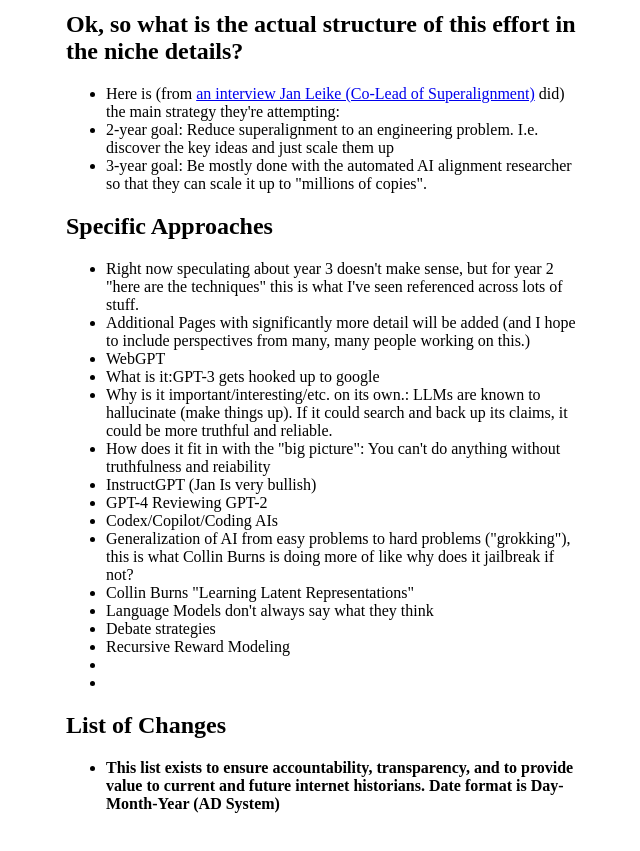
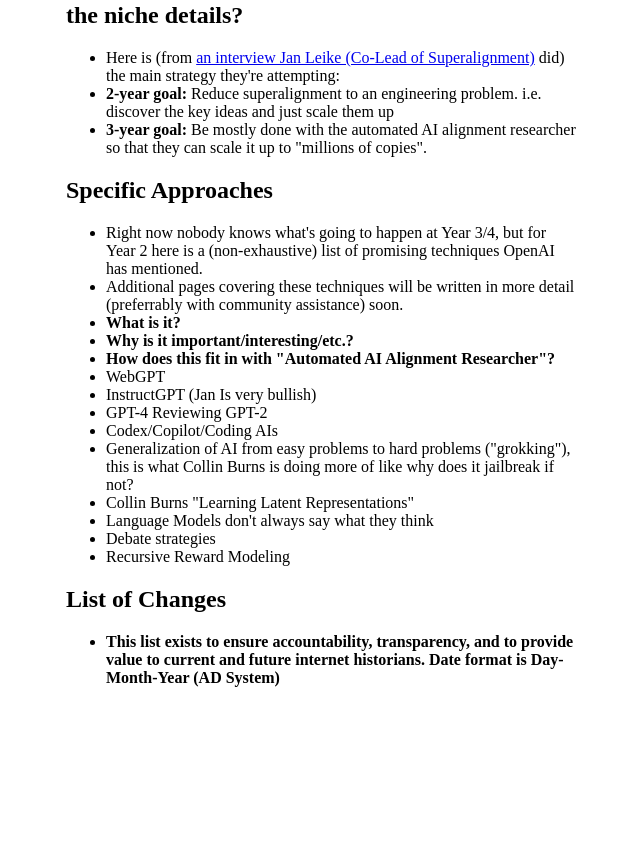
Before and after one commit to jrin771/scalablealignment, a plain HTML site: page index.html in a window 1280 px wide. Shown: the part 1919-2770 px from the top of the page, without its empty margins (382-1022 px from the left). After the commit the page ends 2647 px from the top, so only its background shows below. Drawn offline with Linux system fonts and the light colour scheme.

Commit message:
Update index.html

```diff
--- a/index.html
+++ b/index.html
@@ -46,7 +46,7 @@
     <li>OpenAI recently announced the formation of the <a href="https://openai.com/blog/introducing-superalignment">Superalignment team. </a></li>
     <li>Their mission is to solve the core technical challenges of superintelligence alignment in four years. </li>
     <li>Their approach is to build a roughly human-level automated alignment researcher that they can then scale up and use to iteratively align superintelligence. </li>
-    <li>This team is now Ilya Sutskever's main research focus and has 20% of OpenAI's compute. </li>
+    <li><b>This team is now Ilya Sutskever's main research focus and has 20% of OpenAI's compute.</b></li>
     <li>Despite a <a href="https://spectrum.ieee.org/the-alignment-problem-openai ">handful </a> of media <a href="https://techcrunch.com/2023/07/05/openai-is-forming-a-new-team-to-bring-superintelligent-ai-under-control/ ">attention</a>, I don't see many people talking about this right now. </li>
     <li>This is suprising to me. </li>
     <li>I believe this area needs <b>significantly</b> more attention; events like this don't happen often. </li>
@@ -65,7 +65,7 @@
   <ul>
     <li>Here's a good definition from Paul Christiano, the former head of OpenAI's Alignmentt team <a href="https://ai-alignment.com/clarifying-ai-alignment-cec47cd69dd6">(edited for cohesiveness)</a> </li>
     <li>"When I say an AI "A" is aligned with an operator "H", I mean: "A" is trying to do what "H" wants it to do. I use alignment as a statement about the motives of "A", not about it's knowledge or ability." </li>
-    <li>There are entire websites dedicated just for discussing AI Alignment, so I won't spend too much additional time here. However, here are three other points to know:</li>
+    <li>Three additional items of importance:</li>
     <li><b>First,</b> if we're trying to align an AI to human values the question arises of who's values? This is <b>incredibly important to consider</b>, but superalignment appears to be focused on a subset of that question, which is "can we align it to ANY values at all?"</li>
     <li><b>Second,</b> it's easier to check solutions for superalignment than to solve superalignment. This is a property of P vs NP which you can read about more <a href="https://en.wikipedia.org/wiki/P_versus_NP_problem">here.</a> </li>
     <li><b>Third,</b> there's concern about alignment making systems worse; this is called an <a href="https://aligned.substack.com/p/three-alignment-taxes">"alignment tax".</a> Luckily, as I'll examine later, this doesn't seem to be the case, and in fact the opposite. </li>
@@ -75,7 +75,7 @@
   <ul>
     <li>"AI systems much smarter than humans" - OpenAI</li>
     <li>"And the kind of superintelligence we’re picturing here is a system that is vastly smarter than humans, that could possibly execute much faster. You can run it a lot in parallel, it could collaborate with many, many copies of itself, so a truly vastly powerful system." - <a href="https://axrp.net/episode/2023/07/27/episode-24-superalignment-jan-leike.html#four-year-deadline">Jan Leike</a></li>
-    <li>These are both vague but are the best I could find. This is an area for improvement, but I suspect it will only come from getting closer to these aims.</li>
+    <li>These are both vague but are the best I could find. This is an area for improvement, but I suspect it will only come from getting closer to "superintelligence".</li>
   </ul>
 
 <h2> Thus, what's superalignment?</h2>
@@ -86,57 +86,62 @@
 <h2> What are the core concepts driving this effort?</h2>
   <ul>
     <li><b>Honesty</b></li>
-    <li><b>What is it?</b>Having the model be truthful to us about what it knows (and doesn't) and why it does actions (and why it doesn't).</li>
-    <li><b>Why is it important?</b>Deceitful AI with vast power could end up very badly for humans. This feels self-explanatory. </li>
-    <li><b>Why is it hard?</b>Sometimes the model doesn't know either. Current best approaches involve looking into the latent space of models, rather than taking them at face value (which we'll cover more) but this is still an area of basic research.</li>
+    <li><b>What is it?</b> Having the model be truthful to us about what it knows (and doesn't) and why it does actions (and why it doesn't).</li>
+    <li><b>Why is it important?</b> Deceitful AI with vast power could end up very badly for humans. This feels self-explanatory. </li>
+    <li><b>Why is it hard?</b> Sometimes the model doesn't know either. Current best approaches involve looking into the latent space of models, rather than taking them at face value (which we'll cover more) but this is still an area of basic research.</li>
 
     <li><b>Interpretability</b></li>
-    <li><b>What is it?</b>Knowing what's going on inside the AI. This is different from honesty because it spans many size scales (from individual neuron to full model), but it is related. </li>
-    <li><b>Why is it important?</b>Without good ways of interpreting models, ensuring that they're not going to be dangerous is very hard.</li>
-    <li><b>Why is it hard?</b>Current Frontier Models are extremely large and complicated, somewhat like real brains. (Yes, I know the brain doesn't do backpropagation, it's just an analogy) Right now we can only interpert very small systems. We'll need to scale FAST. </li>
+    <li><b>What is it?</b> Knowing what's going on inside the AI. This is different from honesty because it spans many size scales (from individual neuron to full model), but it is related. </li>
+    <li><b>Why is it important?</b> Without good ways of interpreting models, ensuring that they're not going to be dangerous is very hard.</li>
+    <li><b>Why is it hard?</b> Current Frontier Models are extremely large and complicated, somewhat like real brains. (Yes, I know the brain doesn't do backpropagation, it's just an analogy) Right now we can only interpert very small systems. We'll need to scale FAST. </li>
 
     <li><b>Human Expert Agreement</b></li>
     <li><b>What is it?</b> Let's say GPT-6 has finished training and it's ready to be shipped to make a lot of money but there isn't conclusive evidence that it's aligned. The team wait a few weeks for more tests to be done but then it still is inconclusive. What would you do?</li>
-    <li><b>Why is it important?</b>To avoid accidents born from commercial presures pulling in one direction and uncertainty pulling in the other.</li>
-    <li><b>Why is it hard?</b>The only way to avoid this disagreement is to either have Honesty or Interpretability work, which are both hard. </li>
+    <li><b>Why is it important?</b> To avoid accidents born from commercial presures pulling in one direction and uncertainty pulling in the other.</li>
+    <li><b>Why is it hard?</b> The only way to avoid this disagreement is to either have Honesty or Interpretability work, which are both hard. </li>
+  </ul>
 
-
-  </ul>
 <h2> Ok, so what is the actual structure of this effort in the niche details?</h2>
   <ul>
     <li>Here is (from <a href="https://axrp.net/episode/2023/07/27/episode-24-superalignment-jan-leike.html#four-year-deadline">an interview Jan Leike (Co-Lead of Superalignment)</a> did) the main strategy they're attempting: </li>
-    <li>2-year goal: Reduce superalignment to an engineering problem. I.e. discover the key ideas and just scale them up</li>
-    <li>3-year goal: Be mostly done with the automated AI alignment researcher so that they can scale it up to "millions of copies". </li>
+    <li><b>2-year goal:</b> Reduce superalignment to an engineering problem. i.e. discover the key ideas and just scale them up</li>
+    <li><b>3-year goal:</b> Be mostly done with the automated AI alignment researcher so that they can scale it up to "millions of copies". </li>
+  </ul>
 
-  </ul>
 <h2> Specific Approaches </h2>
   <ul>
-       <li>Right now speculating about year 3 doesn't make sense, but for year 2 "here are the techniques" this is what I've seen referenced across lots of stuff.</li>
-    <li> Additional Pages with significantly more detail will be added (and I hope to include perspectives from many, many people working on this.) </li>
+    <li>Right now nobody knows what's going to happen at Year 3/4, but for Year 2 here is a (non-exhaustive) list of promising techniques OpenAI has mentioned. </li>
+    <li> Additional pages covering these techniques will be written in more detail (preferrably with community assistance) soon. </li>
+
+
+
+    <li><b>What is it?</b></li>
+    <li><b>Why is it important/interesting/etc.?</b></li>
+    <li><b>How does this fit in with "Automated AI Alignment Researcher"?</b></li>
+
+
 
     <li>WebGPT</li>
-    <li>What is it:GPT-3 gets hooked up to google</li>
-    <li>Why is it important/interesting/etc. on its own.: LLMs are known to hallucinate (make things up). If it could search and back up its claims, it could be more truthful and reliable.</li>
-    <li>How does it fit in with the "big picture": You can't do anything without truthfulness and reiability</li>
-
 
     <li>InstructGPT (Jan Is very bullish)</li>
+
     <li>GPT-4 Reviewing GPT-2</li>
+
     <li>Codex/Copilot/Coding AIs</li>
+
     <li>Generalization of AI from easy problems to hard problems ("grokking"), this is what Collin Burns is doing more of like why does it jailbreak if not?</li>
 
+    <li>Collin Burns "Learning Latent Representations" </li>
 
-    <li>Collin Burns "Learning Latent Representations" </li>
     <li>Language Models don't always say what they think</li>
 
     <li>Debate strategies</li>
 
     <li>Recursive Reward Modeling</li>
 
-    <li></li>
 
-    <li></li>
   </ul>
+
 <h2> List of Changes</h2>
   <ul>
     <li><b>This list exists to ensure accountability, transparency, and to provide value to current and future internet historians. Date format is Day-Month-Year (AD System)</b></li>
```
